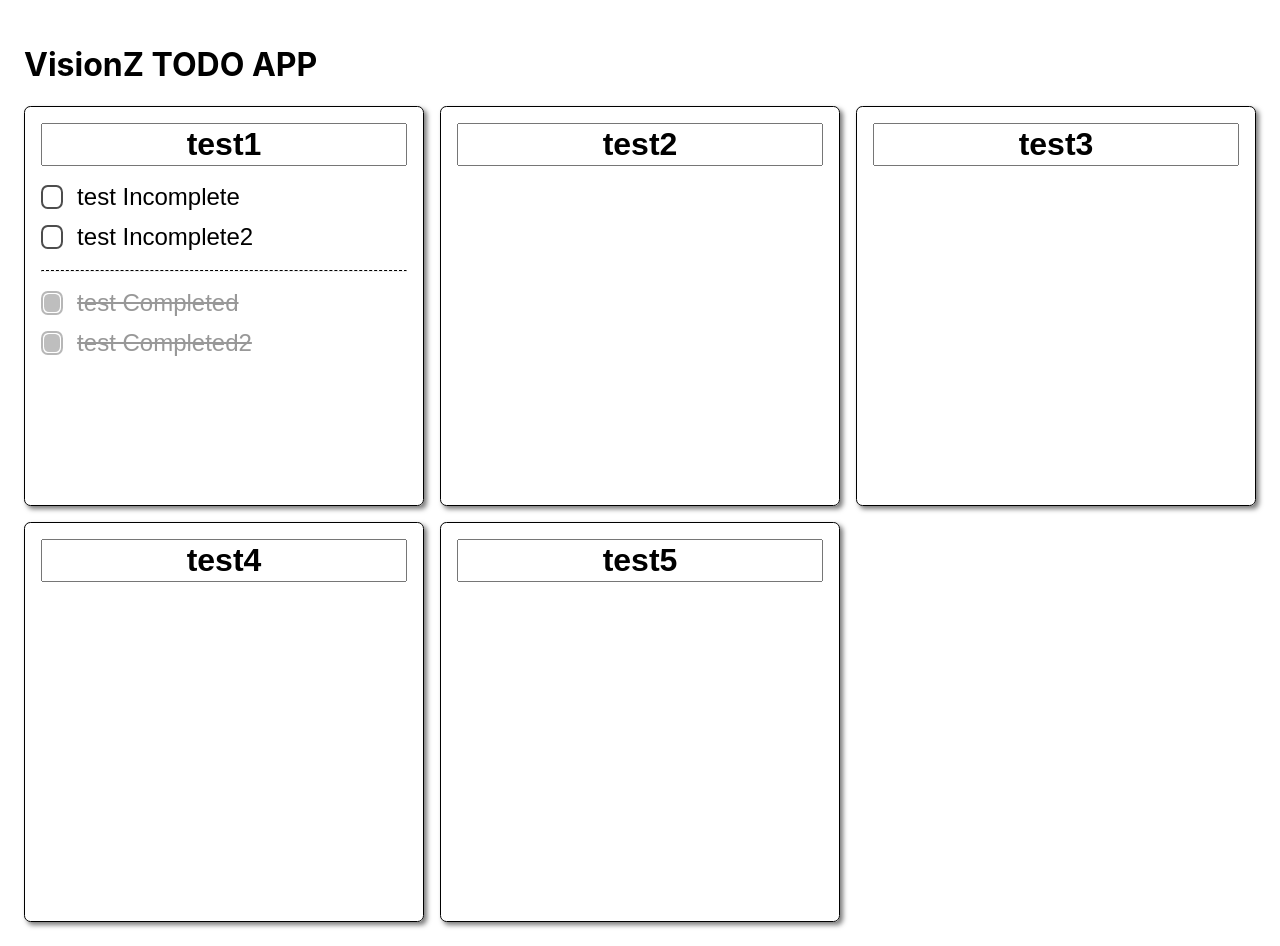
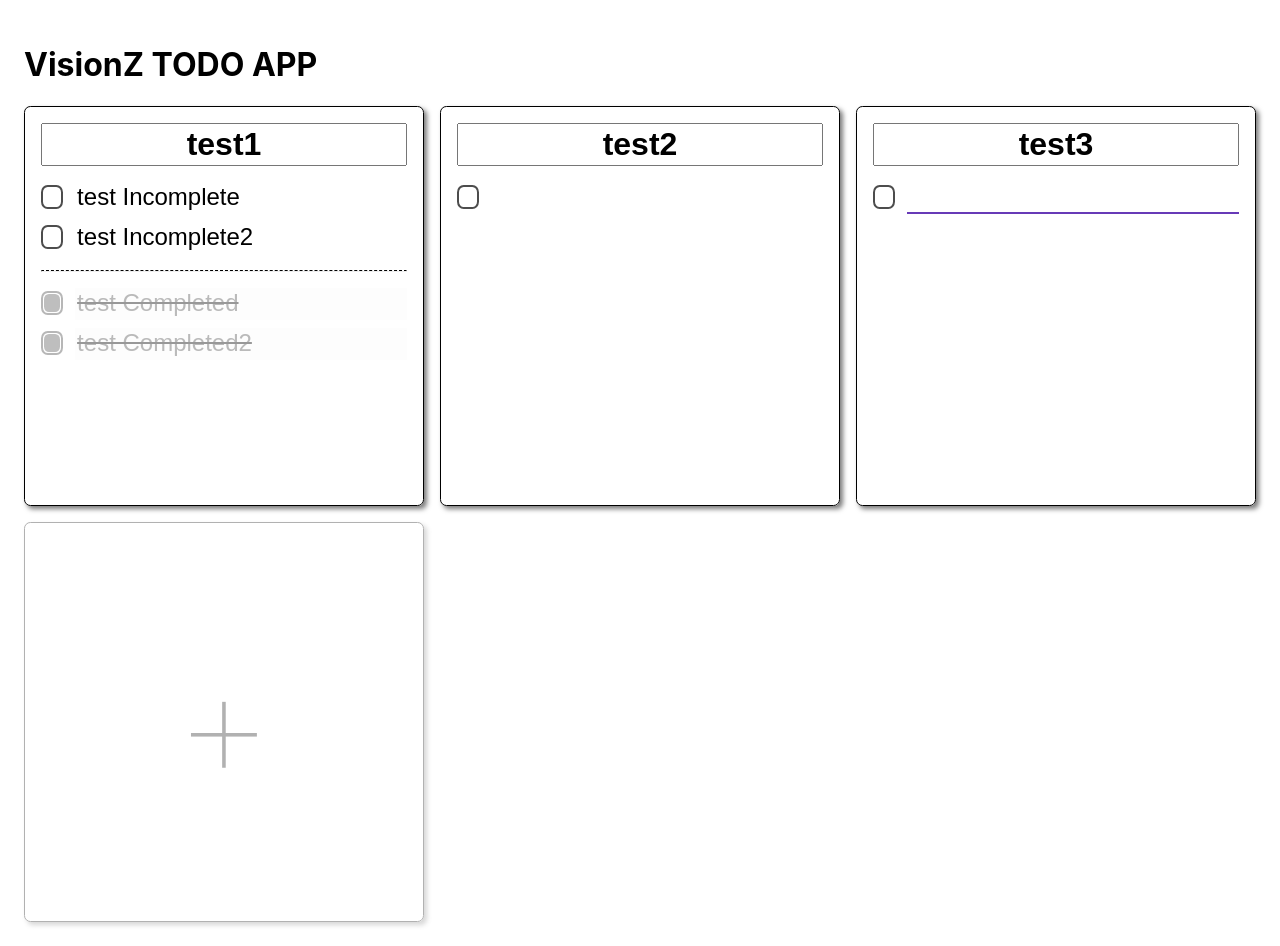
Before and after one commit to s247kim/VisionZ-React-SampleApp, a React (Create React App) app: page / in a window 1280 px wide. Built offline with nearby package versions, Linux system fonts and the light colour scheme.

Commit message:
added empty todo group to the end

```diff
--- /dev/null
+++ b/src/components/todoGroupCollection/todoGroup/emptyTodoGroup.component.tsx
@@ -0,0 +1,8 @@
+import { FC } from "react";
+
+import styles from "./todoGroup.styles.module.scss";
+
+export const EmptyTodoGroup: FC = () => {
+
+    return <article className={[styles.todoGroup, styles.emptyTodoGroup].join(" ")}></article>;
+};
--- a/src/components/todoGroupCollection/todoGroup/index.ts
+++ b/src/components/todoGroupCollection/todoGroup/index.ts
@@ -1 +1,2 @@
 export * from "./todoGroup.component";
+export * from "./emptyTodoGroup.component";
--- a/src/components/todoGroupCollection/todoGroup/todoGroup.component.tsx
+++ b/src/components/todoGroupCollection/todoGroup/todoGroup.component.tsx
@@ -4,7 +4,7 @@ import styles from "./todoGroup.styles.module.scss";
 import { TodoGroupType } from "../todoGroupCollection.types";
 import { TodoItemList } from "./todoItem";
 
-type TodoGroupProps = Omit<TodoGroupType, "groupId">
+type TodoGroupProps = Omit<TodoGroupType, "groupId">;
 
 export const TodoGroup: FC<TodoGroupProps> = ({ groupTitle, incompleteList, completedList }) => {
     return <article className={styles.todoGroup}>
--- a/src/components/todoGroupCollection/todoGroup/todoGroup.styles.module.scss
+++ b/src/components/todoGroupCollection/todoGroup/todoGroup.styles.module.scss
@@ -1,7 +1,9 @@
+$box-shadow-properties: 3px 3px 5px #7a7a7a;
+
 .todoGroup {
   border: 1px solid black;
   border-radius: 0.4rem;
-  box-shadow: 3px 3px 5px #7a7a7a;
+  box-shadow: $box-shadow-properties;
 
   display: grid;
   row-gap: 1rem;
@@ -27,3 +29,27 @@
     }
   }
 }
+
+.emptyTodoGroup {
+  opacity: 30%;
+  display: flex;
+  justify-content: center;
+  align-items: center;
+  cursor: pointer;
+  user-select: none;
+
+  &:after {
+    content: "+";
+    font-size: 10rem;
+    font-weight: lighter;
+  }
+
+  &:hover {
+    opacity: 60%;
+  }
+
+  &:active {
+    opacity: 100%;
+    box-shadow: inset $box-shadow-properties;
+  }
+}
--- a/src/components/todoGroupCollection/todoGroup/todoItem/todoItem.component.tsx
+++ b/src/components/todoGroupCollection/todoGroup/todoItem/todoItem.component.tsx
@@ -1,8 +1,10 @@
-import { FC } from "react";
+import { forwardRef } from "react";
 import { TodoItemType } from "../../todoGroupCollection.types";
 
-type TodoItemProps = Omit<TodoItemType, "itemId">;
+type TodoItemProps = Omit<TodoItemType, "itemId"> & {
+    completed?: boolean;
+};
 
-export const TodoItem: FC<TodoItemProps> = ({ itemDetail }) => {
-    return <input className={"todo-item-text"} value={itemDetail}/>;
-};
+export const TodoItem = forwardRef<HTMLInputElement, TodoItemProps>(({ itemDetail, completed: isCompleted }, ref) => {
+    return <input ref={ref} className={"todo-item-text"} value={itemDetail} disabled={isCompleted}/>;
+});
--- a/src/components/todoGroupCollection/todoGroup/todoItem/todoItemList.component.tsx
+++ b/src/components/todoGroupCollection/todoGroup/todoItem/todoItemList.component.tsx
@@ -1,5 +1,5 @@
 import { TodoItemType } from "../../todoGroupCollection.types";
-import { FC } from "react";
+import { FC, useEffect, useRef } from "react";
 
 import styles from "./todoItemList.styles.module.scss";
 import { Checkbox } from "../../../shared/checkbox";
@@ -11,11 +11,30 @@ type TodoItemListProps = {
 };
 
 export const TodoItemList: FC<TodoItemListProps> = ({ completed: isCompleted, todoItemList }) => {
+    const firstEmptyInputRef = useRef<HTMLInputElement>(null);
+
+    const isEmpty = !isCompleted && todoItemList.length === 0;
+
+    useEffect(() => {
+        if (isEmpty) {
+            firstEmptyInputRef.current?.focus();
+        }
+    }, [isEmpty]);
+
+    if (isEmpty) {
+        return <div className={styles.todoItemList}>
+            <div className={`todo-item-container`}>
+                <Checkbox/>
+                <TodoItem ref={firstEmptyInputRef} itemDetail={""}/>
+            </div>
+        </div>;
+    }
+
     return <div className={[styles.todoItemList, isCompleted ? styles.completed : "incomplete"].join(" ")}>
         {todoItemList?.map(({ itemId, itemDetail }) => {
             return <div key={itemId} className={`todo-item-container`}>
                 <Checkbox checked={isCompleted}/>
-                <TodoItem itemDetail={itemDetail}/>
+                <TodoItem itemDetail={itemDetail} completed={isCompleted}/>
             </div>;
         })}
     </div>;
--- a/src/components/todoGroupCollection/todoGroup/todoItem/todoItemList.styles.module.scss
+++ b/src/components/todoGroupCollection/todoGroup/todoItem/todoItemList.styles.module.scss
@@ -15,18 +15,20 @@
     }
 
     input.todo-item-text {
+      $border-width: 2px;
+
       width: 100%;
       font-size: inherit;
       border: {
         top: none;
         right: none;
         left: none;
-        bottom: 2px solid transparent;
+        bottom: $border-width solid transparent;
       }
 
       &:focus {
         outline: none;
-        border-bottom: 2px solid #673ab7;
+        border-bottom: $border-width solid #673ab7;
       }
     }
   }
--- a/src/components/todoGroupCollection/todoGroupCollection.component.tsx
+++ b/src/components/todoGroupCollection/todoGroupCollection.component.tsx
@@ -2,7 +2,7 @@ import { FC, useState } from "react";
 import { v4 } from "uuid";
 
 import styles from "./todoGroupCollection.styles.module.scss";
-import { TodoGroup } from "./todoGroup";
+import { EmptyTodoGroup, TodoGroup } from "./todoGroup";
 import { TodoGroupType } from "./todoGroupCollection.types";
 
 const testData: TodoGroupType[] = [
@@ -19,9 +19,7 @@ const testData: TodoGroupType[] = [
         }]
     },
     { groupId: v4().toString(), groupTitle: "test2", incompleteList: [], completedList: [] },
-    { groupId: v4().toString(), groupTitle: "test3", incompleteList: [], completedList: [] },
-    { groupId: v4().toString(), groupTitle: "test4", incompleteList: [], completedList: [] },
-    { groupId: v4().toString(), groupTitle: "test5", incompleteList: [], completedList: [] },
+    { groupId: v4().toString(), groupTitle: "test3", incompleteList: [], completedList: [] }
 ];
 
 export const TodoGroupCollection: FC = () => {
@@ -32,5 +30,6 @@ export const TodoGroupCollection: FC = () => {
             return <TodoGroup key={groupId} groupTitle={groupTitle} incompleteList={incompleteList}
                               completedList={completedList}/>;
         })}
+        <EmptyTodoGroup/>
     </section>;
 };
```
